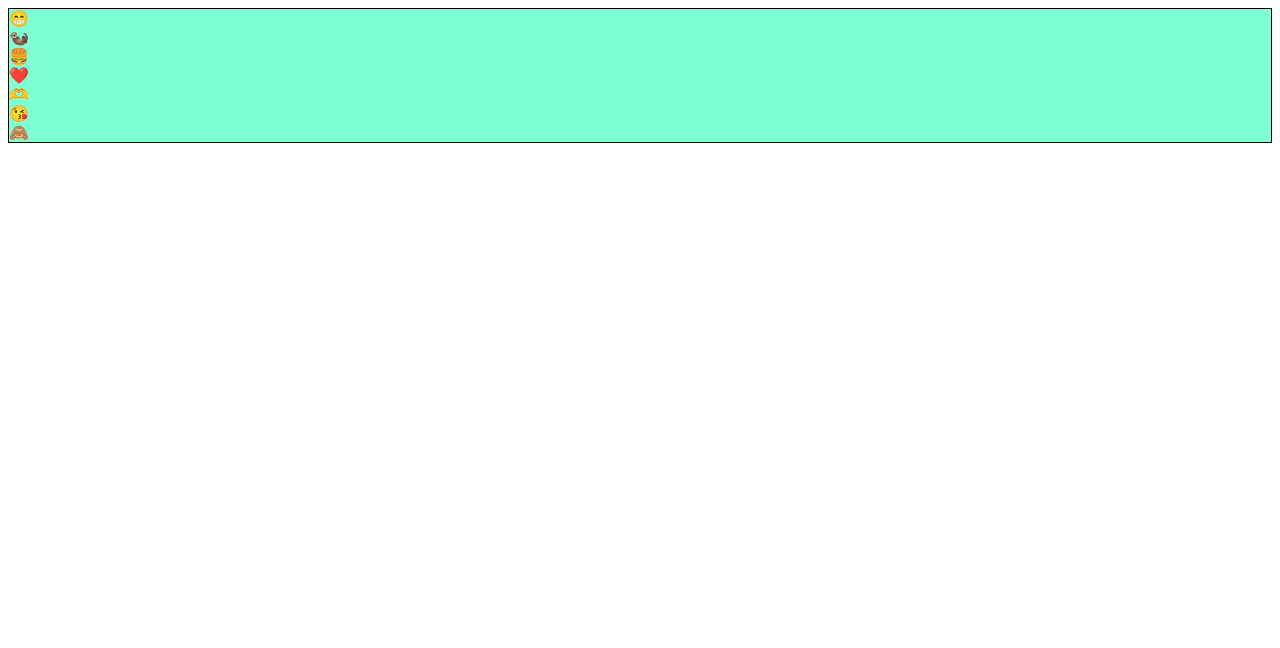
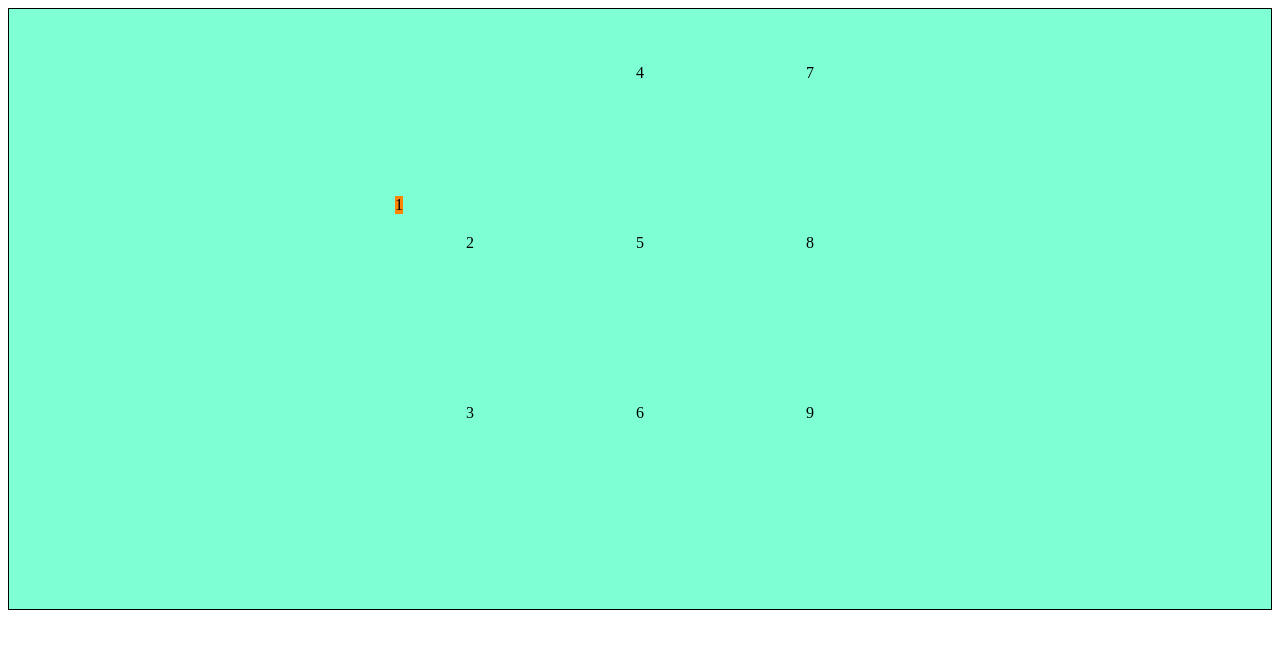
Before and after one commit to itscamperezb/Grid-practice, a plain HTML site: page index.html in a window 1280 px wide. Drawn offline with Linux system fonts and the light colour scheme.

Commit message:
aprendi a usar justify-content y los align

```diff
--- a/index.html
+++ b/index.html
@@ -8,13 +8,15 @@
   </head>
   <body>
     <div class="container">
-      <div class="item">😁</div>
-      <div class="item">🦦</div>
-      <div class="item">🍔</div>
-      <div class="item">❤️</div>
-      <div class="item">🫶</div>
-      <div class="item">😘</div>
-      <div class="item">🙈</div>
+      <div class="item item1">1</div>
+      <div class="item item2">2</div>
+      <div class="item item3">3</div>
+      <div class="item item4">4</div>
+      <div class="item item5">5</div>
+      <div class="item item6">6</div>
+      <div class="item item7">7</div>
+      <div class="item item8">8</div>
+      <div class="item item9">9</div>
     </div>
   </body>
 </html>
--- a/styles.css
+++ b/styles.css
@@ -1,5 +1,26 @@
+body {
+  align-items: center;
+}
+
 .container {
   border: 1px solid black;
   background-color: aquamarine;
   display: grid;
+  grid-template-rows: 150px 150px 150px;
+  grid-auto-columns: 150px;
+  grid-auto-flow: column;
+  gap: 20px;
+  height: 600px;
+
+  /* justify-content: center;
+  align-content: center; */
+  place-content: center;
+  justify-items: center;
+  align-items: start;
 }
+
+.item.item1 {
+  background-color: rgb(255, 132, 0);
+  justify-self: start;
+  align-self: end;
+}
```
